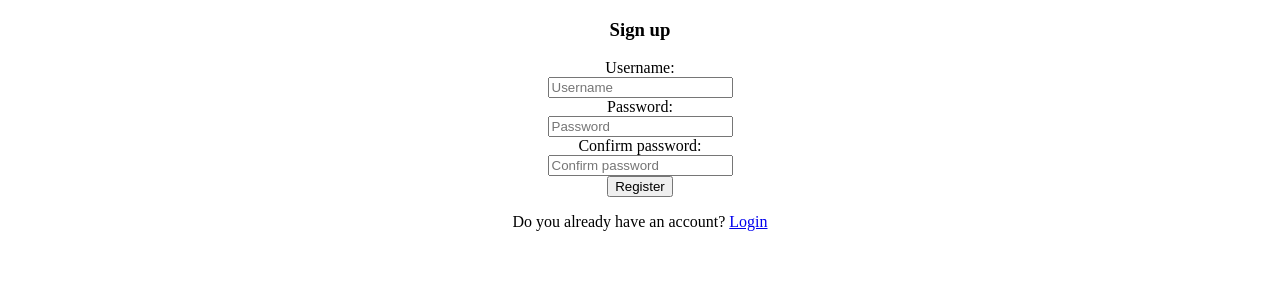
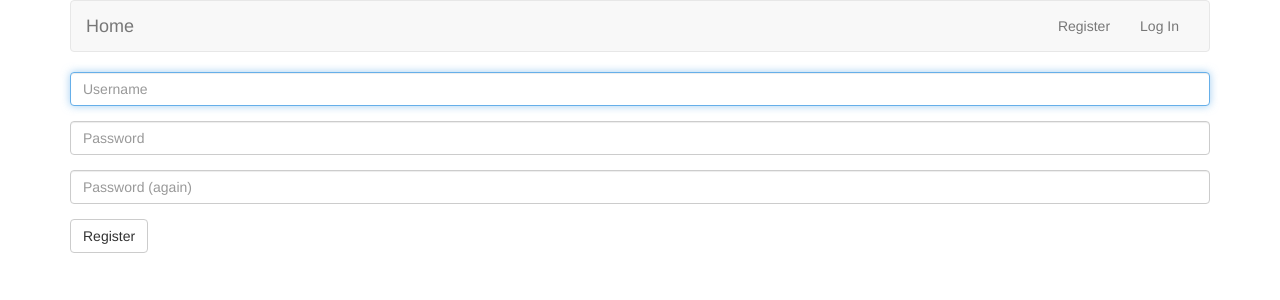
Before and after one commit to taliafawzy/16, a Flask app: page /register in a window 1280 px wide. Shown: the top 300 px of the page. Run offline with Flask 2, Linux system fonts and the light colour scheme; some libraries are stand-ins or nearby versions.

Commit message:
made it work, use flask run to run website

```diff
--- a/application.py
+++ b/application.py
@@ -55,7 +55,7 @@ def login():
         session["user_id"] = userdata[0]["id"]
 
         # redirect user to home page
-        return redirect(url_for("index"))
+        return redirect(url_for("homepage.html"))
 
     # else if user reached route via GET (as by clicking a link or via redirect)
     else:
@@ -68,7 +68,7 @@ def logout():
     session.clear()
 
     # redirect user to login form
-    return redirect(url_for("login"))
+    return redirect(url_for("login.html"))
 
 @app.route("/register", methods=["GET", "POST"])
 def register():
@@ -113,7 +113,7 @@ def register():
         session["user_id"] = userdata[0]["id"]
 
 
-        return redirect(url_for("index"))
+        return redirect(url_for("homepage.html"))
 
     else:
         return render_template("register.html")
@@ -147,7 +147,7 @@ def homepage():
         return render_template("homepage.html")
 
 @app.route("/results", methods = ["GET", "POST"])
-def result_page():
+def results():
     if request.method == "POST":
         recipe = request.form.get("recipe")
         return render_template("recipe.html")
--- a/helpers.py
+++ b/helpers.py
@@ -34,13 +34,14 @@ def login_required(f):
     """
     @wraps(f)
     def decorated_function(*args, **kwargs):
-        if session.get("user_id") is None:
+        if session.get("userid") is None:
             return redirect("/login")
         return f(*args, **kwargs)
     return decorated_function
 
 def getResults(ingredient):
     """Looks up recipe with given ingredients from user."""
+    puppy = Puppy()
     recipelist = puppy.search_recipe(ingredient)
     return recipelist
 
--- /dev/null
+++ b/templates/16layout.html
@@ -0,0 +1,69 @@
+<!DOCTYPE html>
+
+<html lang="en">
+
+    <head>
+
+        <!-- https://developer.mozilla.org/en-US/docs/Web/HTML/Element/meta -->
+        <meta charset="utf-8"/>
+        <meta content="initial-scale=1, width=device-width" name="viewport"/>
+
+        <!-- documentation at http://getbootstrap.com/, alternative themes at https://www.bootstrapcdn.com/bootswatch/ -->
+        <link href="https://maxcdn.bootstrapcdn.com/bootstrap/3.3.7/css/bootstrap.min.css" rel="stylesheet"/>
+
+        <link rel=stylesheet type=text/css href="Styles.css">
+
+        <script src="https://code.jquery.com/jquery-3.1.1.min.js"></script>
+        <script src="https://maxcdn.bootstrapcdn.com/bootstrap/3.3.7/js/bootstrap.min.js"></script>
+
+        <title>HOME: {% block title %}{% endblock %}</title>
+
+    </head>
+
+    <body>
+
+        <div class="container">
+
+            <nav class="navbar navbar-default">
+                <div class="container-fluid">
+                    <div class="navbar-header">
+                        <button aria-expanded="false" class="navbar-toggle collapsed" data-target="#navbar" data-toggle="collapse" type="button">
+                            <span class="sr-only">Toggle navigation</span>
+                            <span class="icon-bar"></span>
+                            <span class="icon-bar"></span>
+                            <span class="icon-bar"></span>
+                        </button>
+                        <a class="navbar-brand" href="{{ url_for('homepage') }}">Home</a>
+                    </div>
+                    <div class="collapse navbar-collapse" id="navbar">
+                        {% if session.userid %}
+                            <ul class="nav navbar-nav navbar-right">
+                                <li><a href="{{ url_for('logout') }}">Log Out</a></li>
+                            </ul>
+                        {% else %}
+                            <ul class="nav navbar-nav navbar-right">
+                                <li><a href="{{ url_for('register') }}">Register</a></li>
+                                <li><a href="{{ url_for('login') }}">Log In</a></li>
+                            </ul>
+                        {% endif %}
+                    </div>
+                </div>
+            </nav>
+
+            {% if get_flashed_messages() %}
+                <header>
+                    <div class="alert alert-info" role="alert">
+                        {{ get_flashed_messages() | join(" ") }}
+                    </div>
+                </header>
+            {% endif %}
+
+            <main>
+                {% block main %}{% endblock %}
+            </main>
+
+        </div>
+
+    </body>
+
+</html>
--- a/templates/register.html
+++ b/templates/register.html
@@ -1,23 +1,24 @@
-<!DOCTYPE html>
+{% extends "16layout.html" %}
 
-<html lang="en">
-    <head>
-        <link href="Styles.css" rel="stylesheet">
-        <title>Register</title>
-    </head>
-    <body class="body" class="form">
-        <center><h3>Sign up</h3></center>
-            <form class= "form">
-            <center>Username:<br></center>
-            <center><input type="text" name="Username" placeholder="Username"><br></center>
-            <center>Password:<br></center>
-            <center><input type="password" name="password" placeholder="Password"></center>
-             <center>Confirm password:<br></center>
-            <center><input type="confirmation" name="confirmation" placeholder="Confirm password"></center>
-            <center><button type="button" class = "button">Register</button></center>
-             <center>
-                <p class="message">Do you already have an account? <a href="https://ide50-uni-2018.legacy.cs50.io:8080/login.html">Login</a></p>
-            </center>
-        </form>
-    </body>
-</html>
+{% block title %}
+    Register
+{% endblock %}
+
+{% block main %}
+    <form action="{{ url_for('register') }}" method="post">
+        <fieldset>
+            <div class="form-group">
+                <input autocomplete="off" autofocus class="form-control" name="username" placeholder="Username" type="text"/>
+            </div>
+            <div class="form-group">
+                <input class="form-control" name="password" placeholder="Password" type="password"/>
+            </div>
+            <div class="form-group">
+                <input class="form-control" name="confirmation" placeholder="Password (again)" type="password"/>
+            </div>
+            <div class="form-group">
+                <button class="btn btn-default" type="submit">Register</button>
+            </div>
+        </fieldset>
+    </form>
+{% endblock %}
```
Also changed, not shown: templates/Styles.css (+29 -0 lines), templates/homepage.html (+8 -17 lines), templates/login.html (+20 -20 lines), templates/mypage.html (+40 -4 lines), templates/results.html (+9 -0 lines).
